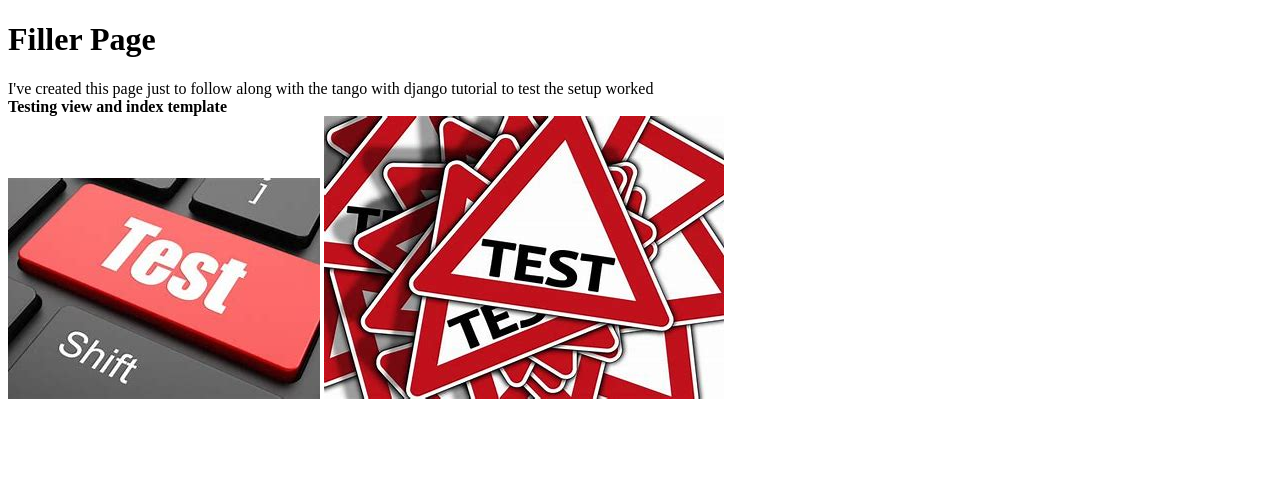
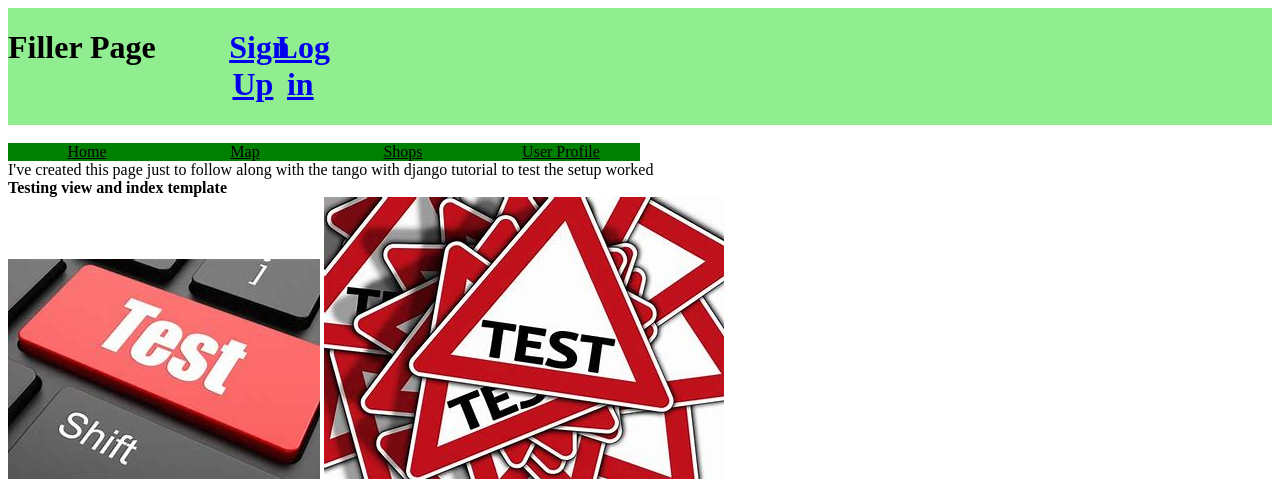
Before and after one commit to Mark-McNaught/Brew_Review_Project, a Django app: page / in a window 1280 px wide. Shown: the top 479 px of the page. Run offline with Django 3.2, Linux system fonts and the light colour scheme.

Commit message:
css nav bar in place, links in heading not aligned properly, base template created, links lead to blank pages

```diff
--- a/BrewReview/urls.py
+++ b/BrewReview/urls.py
@@ -7,4 +7,10 @@ app_name = 'BrewReview'
 
 urlpatterns = [
     path('', views.index, name='index'),
+    path('map/', views.map, name='map'),
+    path('profile/', views.profile, name='profile'),
+    path('settings/', views.settings, name='settings'),
+    path('shops/', views.shops, name='shops'),
+    path('login/', views.login, name='login'),
+    path('signup/', views.signup, name='signup'),
 ]
--- a/BrewReview/views.py
+++ b/BrewReview/views.py
@@ -9,3 +9,18 @@ from django.http import HttpResponse
 def index(request):
     context_dict = {'boldmessage': 'Testing view and index template'}
     return render(request, 'BrewReview/index.html', context=context_dict)
+
+def map(request):
+    return HttpResponse("Map page goes here")
+
+def shops(request):
+    return HttpResponse("shops page goes here")
+
+def profile(request):
+    return HttpResponse("user profile page goes here, with link to user settings page")
+
+def signup(request):
+    return HttpResponse("sign up page goes here")
+
+def settings(request):
+    return HttpResponse("user settings page goes here")
--- a/Brew_Review_Project/urls.py
+++ b/Brew_Review_Project/urls.py
@@ -26,6 +26,6 @@ from django.conf.urls.static import static
 
 urlpatterns = [
     path('', views.index, name='index'),
-    path('brewreview/', include('BrewReview.urls')),
+    path('BrewReview/', include('BrewReview.urls')),
     path('admin/', admin.site.urls),
 ] + static(settings.MEDIA_URL, document_root=settings.MEDIA_ROOT)
--- /dev/null
+++ b/static/css/style.css
@@ -0,0 +1,6 @@
+.titlebar{width:100%; background-color: lightgreen; display: flex;}
+.titlebar h1 a{width:15%;  text-align:center; size: 20; background-color: lightgreen; float:right; justify-content: right;}
+.titlebar h1{font-size:20; width:25%; float: left; justify-content: left;}
+.navbar{width:100%; background-color:darkolivegreen;}
+.navbar a{float:left; background-color:green;color: black; width: 12.5%; text-align: center; }
+.navbar a:hover{background-color: grey;}
--- a/templates/BrewReview/base.html
+++ b/templates/BrewReview/base.html
@@ -0,0 +1,37 @@
+<!DOCTYPE html>
+{% load staticfiles %}
+<html>
+
+<head>
+    <title>
+    {% block title_block %}
+    {% endblock %}
+    </title>
+
+    <link rel="stylesheet" href="{% static 'css/style.css' %}"/>
+</head>
+
+<body>
+
+    <div class="titlebar">
+        <h1>{% block heading_block %}{% endblock%}
+            <a href="/BrewReview/login/">Log in</a>
+        <a href="/BrewReview/signup/">Sign Up</a>
+        </h1>
+
+
+
+    </div><br>
+
+    <div class="navbar">
+        <a href="/BrewReview/">Home</a>
+            <a href="/BrewReview/map/">Map</a>
+            <a href="/BrewReview/shops/">Shops</a>
+            <a href="/BrewReview/profile/">User Profile</a>
+
+    </div><br>
+
+    {% block body_block %}
+    {% endblock %}
+</body>
+</html>
--- a/templates/BrewReview/index.html
+++ b/templates/BrewReview/index.html
@@ -1,13 +1,18 @@
-<!DOCTYPE html>
+{% extends 'BrewReview/base.html' %}
 {% load staticfiles %}
-<html>
 
-<head>
-    <title>Filler Page</title>
-</head>
 
-<body>
-    <h1>Filler Page</h1>
+    {% block title_block %}
+    Index
+    {% endblock %}
+
+    {% block heading_block %}
+    Filler Page
+    {% endblock %}
+
+
+    {% block body_block %}
+
     <div>
         I've created this page just to follow along with the tango with django tutorial to test the setup worked <br />
         <strong>{{ boldmessage }}</strong><br />
@@ -16,6 +21,4 @@
         <img src="{% static 'images/download.jpg' %}" alt="Test Picture" />
         <img src="{{ MEDIA_URL }}OIP.jpg" alt="Media test image"/>
     </div>
-</body>
-
-</html>
+    {% endblock %}
```
